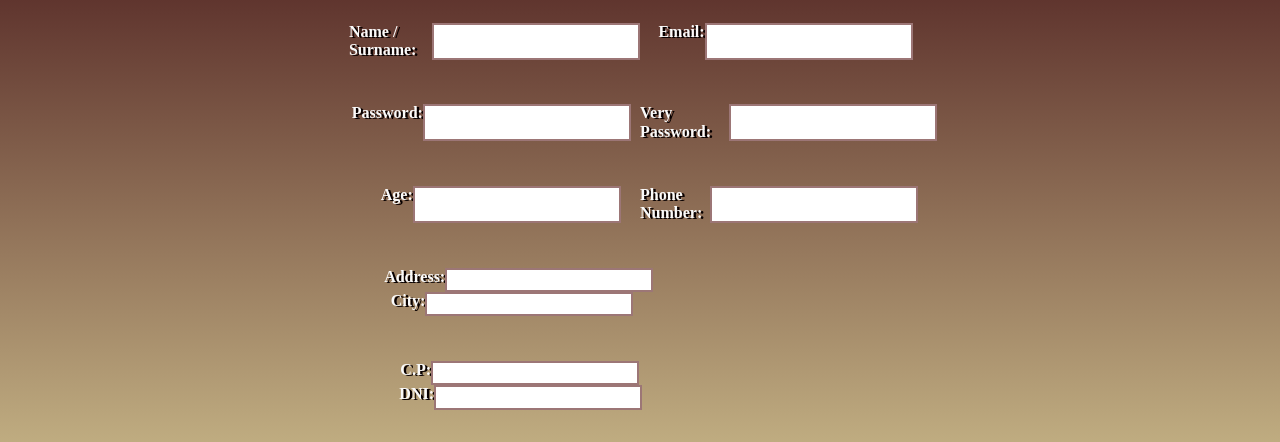
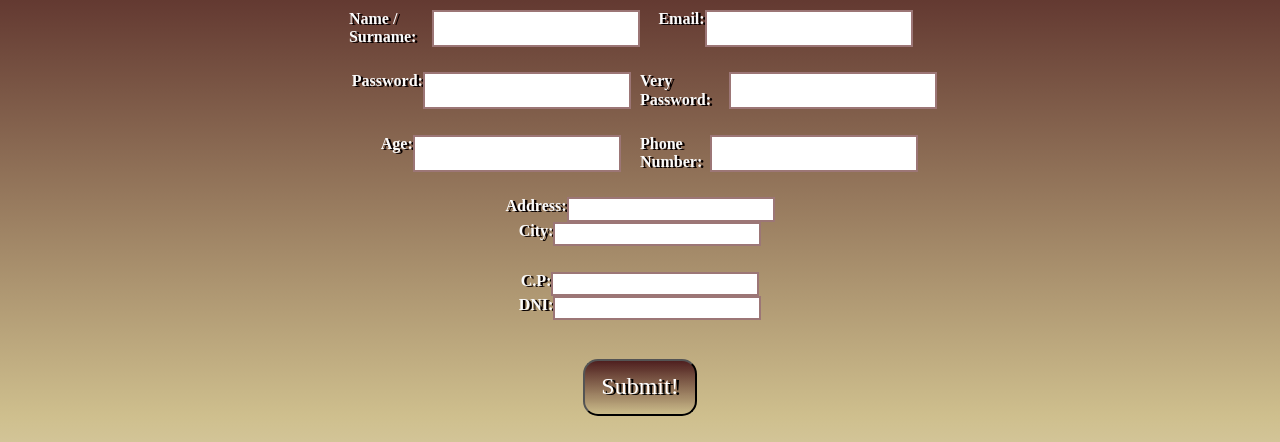
Before and after one commit to FacundoDLF/5thWeek-SignUp, a plain HTML site: page Form/form.html in a window 1280 px wide. Shown: the part 115-557 px from the top of the page. Drawn offline with Linux system fonts and the light colour scheme; a web font is replaced by a local one.

Commit message:
Fix media vw 400px

```diff
--- a/Form/css/bodyForm.css
+++ b/Form/css/bodyForm.css
@@ -36,7 +36,12 @@
     text-transform: capitalize;
     text-shadow: 3px 1px rgb(8, 0, 0);
 
+}
 
+@media screen and (max-width: 400px){
+    .iso-logo {
+        display: none;
+    }
 }
 
 .hi-username {
@@ -65,9 +70,10 @@
 
 .row {
     display: flex;
+    justify-content: center;
     flex-direction: row;
     flex-wrap: wrap;
-    padding: 2% 0 1.5% 0;
+    padding: 1% 0 1% 0;
 }
 
 .fill-in {
```
